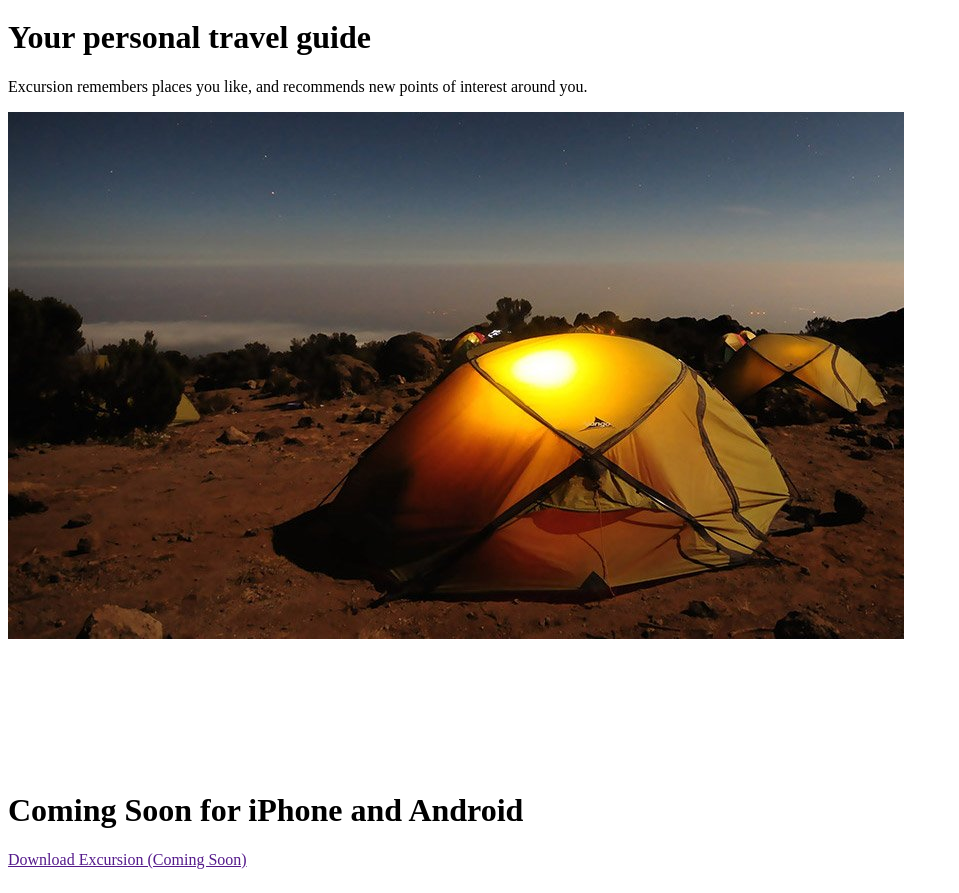
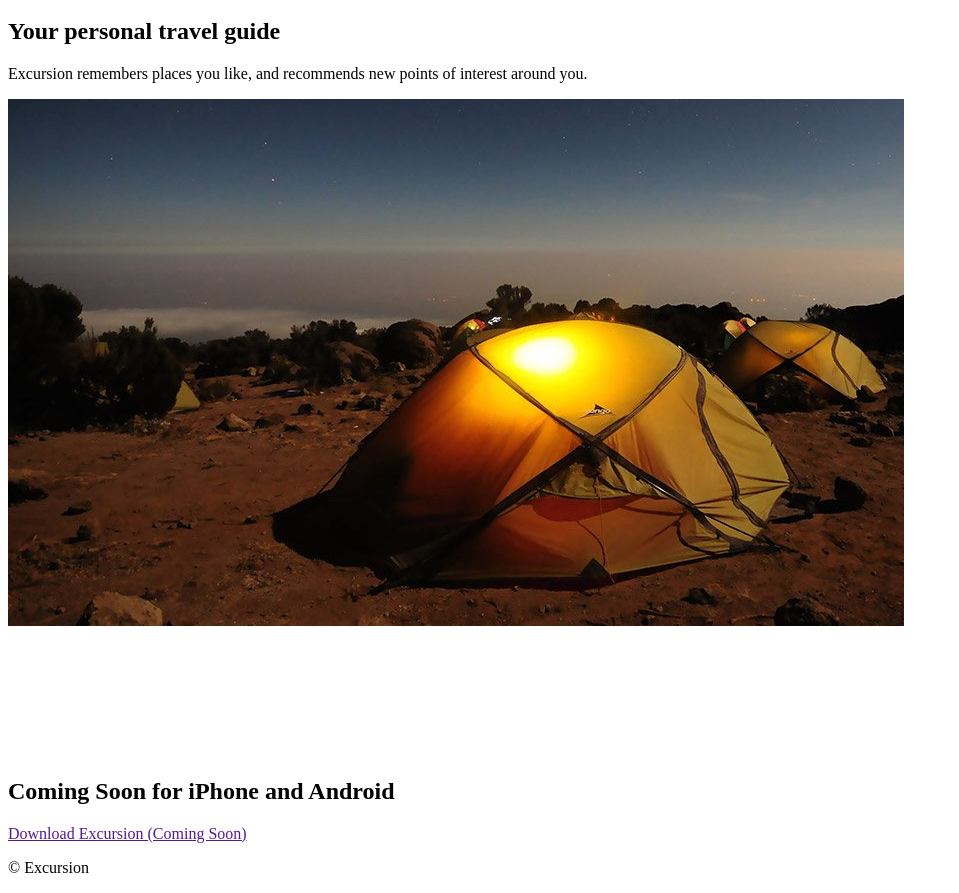
Before and after one commit to gcnw-codecademy/Excursion, a plain HTML site: page index.html in a window 1280 px wide. Shown: the part 236-1129 px from the top of the page, without its empty margins (0-959 px from the left). Drawn offline with Linux system fonts and the light colour scheme.

Commit message:
Update index.html

```diff
--- a/index.html
+++ b/index.html
@@ -2,16 +2,17 @@
 <html>
 <head><link res="stylesheet" href="resources/css/styles.css"></head>
 <body>
-  <h1>Discover hidden places in the world around you</h1>
-  <a href="https://8f82b5f5ce0d492a9c741d68dcc292de.cc-propeller.cloud/#">Download Excursion (Coming Soon)</a>
-  <video source="resources/videos/excursion.mp4" type="video/mp4" autoplay>Video not supported</video>
-  <h1>Your personal travel guide</h2>
-  <p>Excursion remembers places you like, and recommends new points of interest around you.<p>
+  <h1 class="mainTitle">Discover hidden places in the world around you</h1>
+  <a class="downloadLink" href="https://8f82b5f5ce0d492a9c741d68dcc292de.cc-propeller.cloud/#">Download Excursion (Coming Soon)</a>
+  <video autoplay muted loop><source src=source="resources/videos/excursion.mp4" type="video/mp4">Video not supported</video>
+  <h2>Your personal travel guide</h2>
+  <p class="standardText">Excursion remembers places you like, and recommends new points of interest around you.<p>
   <img src="resources/images/camp.jpg" alt="Landscape">
 </body>
 <footer>
   <img src="resources/images/phone.png" alt="phone clipart">
-  <h1>Coming Soon for iPhone and Android</h1>
-  <a href=""https://8f82b5f5ce0d492a9c741d68dcc292de.cc-propeller.cloud/#">Download Excursion (Coming Soon)</a>
+  <h2>Coming Soon for iPhone and Android</h2>
+  <a class="downloadLink" href=""https://8f82b5f5ce0d492a9c741d68dcc292de.cc-propeller.cloud/#">Download Excursion (Coming Soon)</a>
+  <p class="copyrightText">© Excursion</p>
 </footer>
 </html>
```
